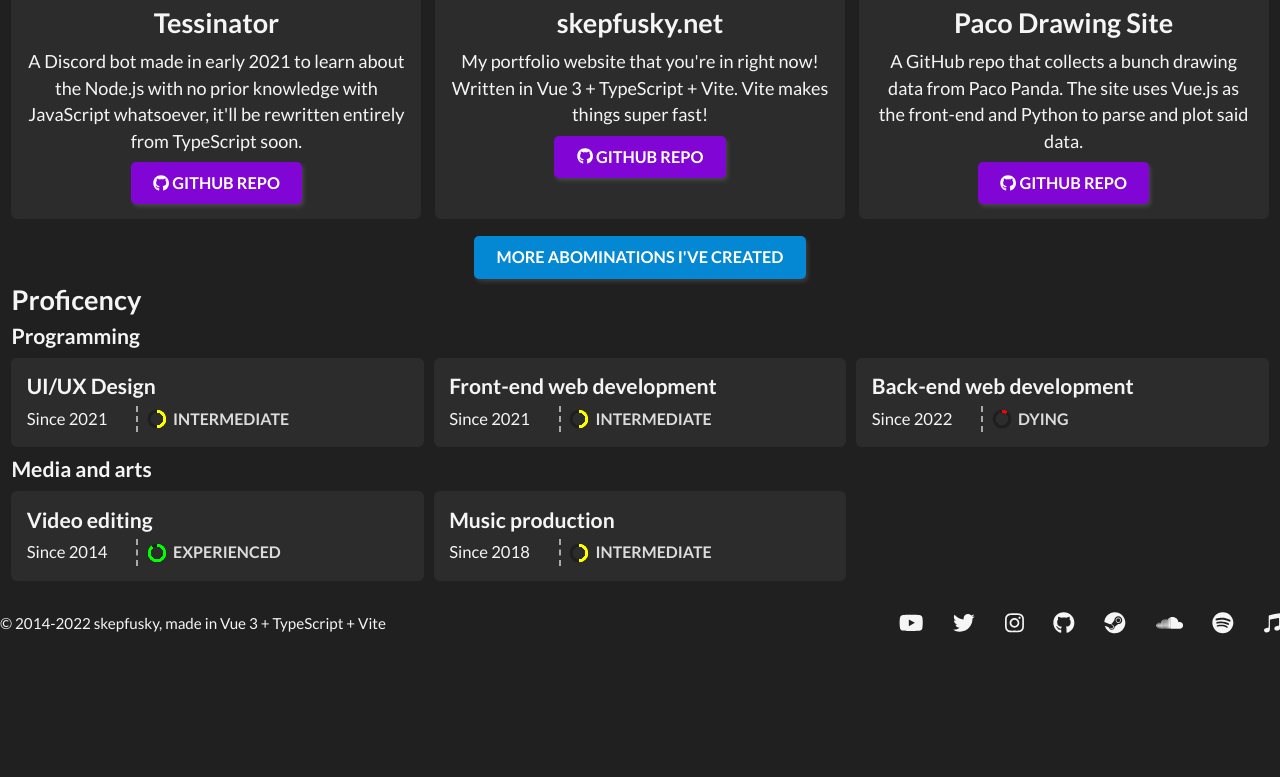
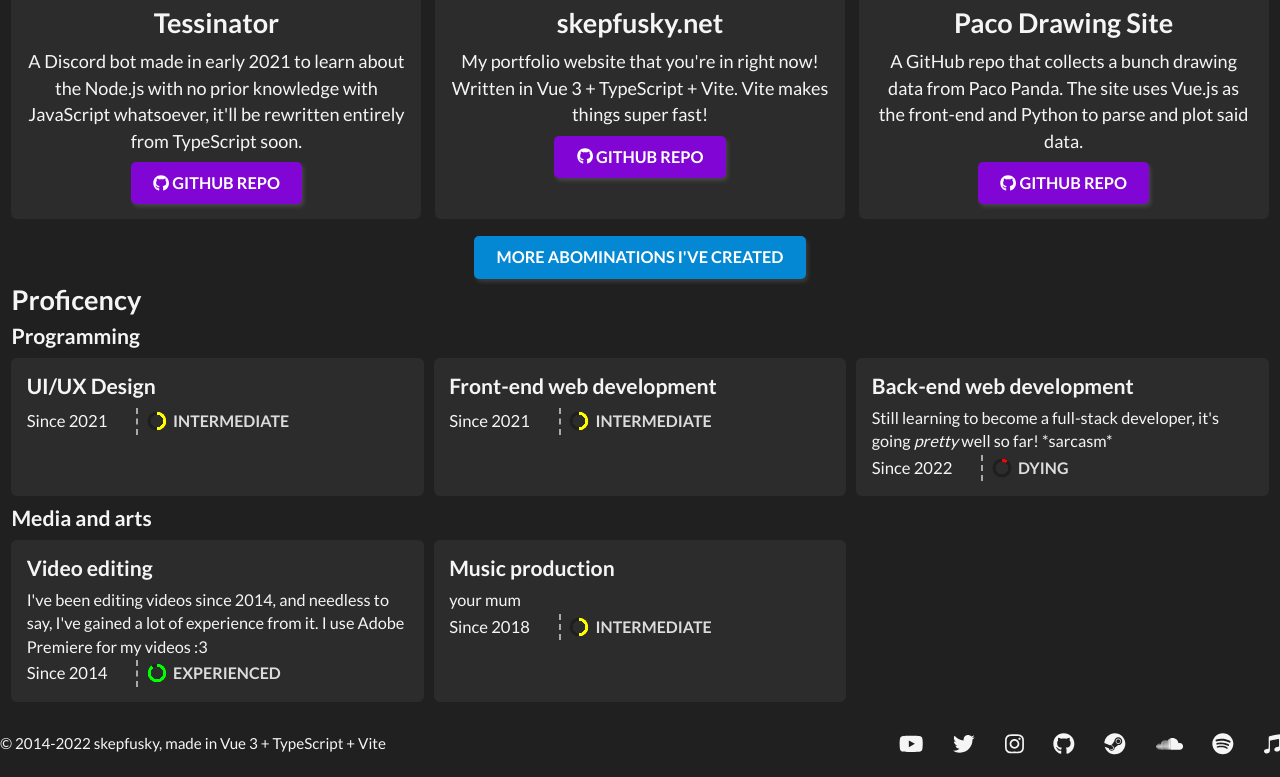
Before and after one commit to kuroji-fusky/kurojifusky.com, a Vue app: page / in a window 1280 px wide. Shown: the part 1193-1970 px from the top of the page. Before the commit the page ends 1849 px from the top, so only its background shows below. Built offline with nearby package versions, Linux system fonts and the light colour scheme.

Commit message:
cleaning up some code

```diff
--- a/src/App.vue
+++ b/src/App.vue
@@ -1,13 +1,13 @@
 <script lang="ts" setup>
 import { defineAsyncComponent } from 'vue'
-import TheHeader from './components/TheHeader.vue'
-import TheFooter from './components/TheFooter.vue'
+import TheHeader from '@/components/TheHeader.vue'
+import TheFooter from '@/components/TheFooter.vue'
 
 // Lazy load components
-const SkepHeader = defineAsyncComponent(() => import('./components/layouts/SkepHeader.vue'))
-const AboutMe = defineAsyncComponent(() => import('./components/layouts/AboutMe.vue'))
-const Projects = defineAsyncComponent(() => import('./components/layouts/Projects.vue'))
-const Proficency = defineAsyncComponent(() => import('./components/layouts/Proficency.vue'))
+const SkepHeader = defineAsyncComponent(() => import('@/components/layouts/SkepHeader.vue'))
+const AboutMe = defineAsyncComponent(() => import('@/components/layouts/AboutMe.vue'))
+const Projects = defineAsyncComponent(() => import('@/components/layouts/Projects.vue'))
+const Proficency = defineAsyncComponent(() => import('@/components/layouts/Proficency.vue'))
 </script>
 
 <template>
@@ -22,7 +22,7 @@ const Proficency = defineAsyncComponent(() => import('./components/layouts/Profi
 </template>
 
 <style lang="scss">
-@use './assets/scss/mixin' as *;
+@use '@/assets/scss/mixin' as *;
 @import 'https://fonts.googleapis.com/css2?family=Lato:wght@300;400;700&family=Noto+Sans+KR:wght@400;500;700&display=swap';
 
 :root {
@@ -77,27 +77,16 @@ footer {
   padding: 1.25ex;
 }
 
-.grid-full-width {
-  --grid-default: 12;
-  display: grid;
-  grid-template-columns: repeat(var(--grid-default), 1fr);
-  max-width: 100%;
-  padding: 0;
-  position: relative;
-}
-
 .bubble-info {
   background: var(--overlay);
   padding: 1.15rem;
   border-radius: 10px;
-  display: flex;
-  align-items: center;
+  @include item-center;
   flex-direction: column;
   row-gap: 0.75rem;
 
   > div {
-    justify-content: center;
-    display: flex;
+    @include justify-center;
     column-gap: 0.32rem;
     row-gap: 0.65rem;
     flex-wrap: wrap;
--- a/src/components/ProficencyItem.vue
+++ b/src/components/ProficencyItem.vue
@@ -10,6 +10,7 @@ const props = defineProps<{
 <template>
   <div id="proficency-item">
     <h3>{{ skill }}</h3>
+    <p><slot></slot></p>
     <div id="proficency-lower">
       <div style="width: 30%; border-right: 2px dashed #aaa">Since {{ since }}</div>
       <div style="width: 70%">
@@ -44,9 +45,16 @@ const props = defineProps<{
 </template>
 
 <style lang="scss" scoped>
+@use '@/assets/scss/mixin' as *;
+
 h3 {
   margin-bottom: 4px;
 }
+p {
+  font-size: 90%;
+  line-height: 1.45rem;
+}
+
 #proficency-item {
   display: flex;
   flex-direction: column;
@@ -61,15 +69,13 @@ h3 {
 }
 
 #proficency-lower {
-  display: flex;
-  justify-content: space-between;
+  @include justify-between;
   column-gap: 0.55em;
 }
 
 #proficency-identicator {
   position: relative;
-  display: flex;
-  align-items: center;
+  @include item-center;
   column-gap: 0.45rem;
   font-size: 88%;
   color: rgb(220,220,220);
--- a/src/components/ProfileCarousel.vue
+++ b/src/components/ProfileCarousel.vue
@@ -22,7 +22,7 @@
 </template>
 
 <style lang="scss" scoped>
-@use '../assets/scss/mixin' as *;
+@use '@/assets/scss/mixin' as *;
 
 #skep-art-wrapper {
   position: relative;
--- a/src/components/ProjectItem.vue
+++ b/src/components/ProjectItem.vue
@@ -17,10 +17,11 @@ const props = defineProps<{
 </template>
 
 <style lang="scss">
+@use '@/assets/scss/mixin' as *;
+
 #project-item {
-  display: flex;
   flex-direction: column;
-  align-items: center;
+  @include item-center;
   text-align: center;
   padding: var(--item-padding);
   background: var(--overlay);
--- a/src/components/TheFooter.vue
+++ b/src/components/TheFooter.vue
@@ -14,7 +14,7 @@ import SocialHandler from './SocialHandler.vue'
 </template>
 
 <style lang="scss" scoped>
-@use '../assets/scss/mixin' as *;
+@use '@/assets/scss/mixin' as *;
 
 footer {
   position: relative;
--- a/src/components/layouts/Proficency.vue
+++ b/src/components/layouts/Proficency.vue
@@ -7,14 +7,25 @@ import ProficencyItem from '@/components/ProficencyItem.vue'
     <h2>Proficency</h2>
     <h3>Programming</h3>
     <div id="skill-grid">
-      <ProficencyItem :level=3 :since=2021 skill="UI/UX Design" />
-      <ProficencyItem :level=3 :since=2021 skill="Front-end web development" />
-      <ProficencyItem :level=1 levelCustom="Dying" :since=2022 skill="Back-end web development" />
+      <ProficencyItem :level=3 :since=2021 skill="UI/UX Design">
+
+      </ProficencyItem>
+      <ProficencyItem :level=3 :since=2021 skill="Front-end web development">
+
+      </ProficencyItem>
+      <ProficencyItem :level=1 levelCustom="Dying" :since=2022 skill="Back-end web development">
+        Still learning to become a full-stack developer, it's going <i>pretty</i> well so far! *sarcasm*
+      </ProficencyItem>
     </div>
     <h3>Media and arts</h3>
     <div id="skill-grid">
-      <ProficencyItem :level=5 :since=2014 skill="Video editing" />
-      <ProficencyItem :level=3 :since=2018 skill="Music production" />
+      <ProficencyItem :level=5 :since=2014 skill="Video editing">
+        I've been editing videos since 2014, and needless to say, I've gained a lot of
+        experience from it. I use Adobe Premiere for my videos :3
+      </ProficencyItem>
+      <ProficencyItem :level=3 :since=2018 skill="Music production">
+        your mum
+      </ProficencyItem>
     </div>
   </section>
 </template>
```
